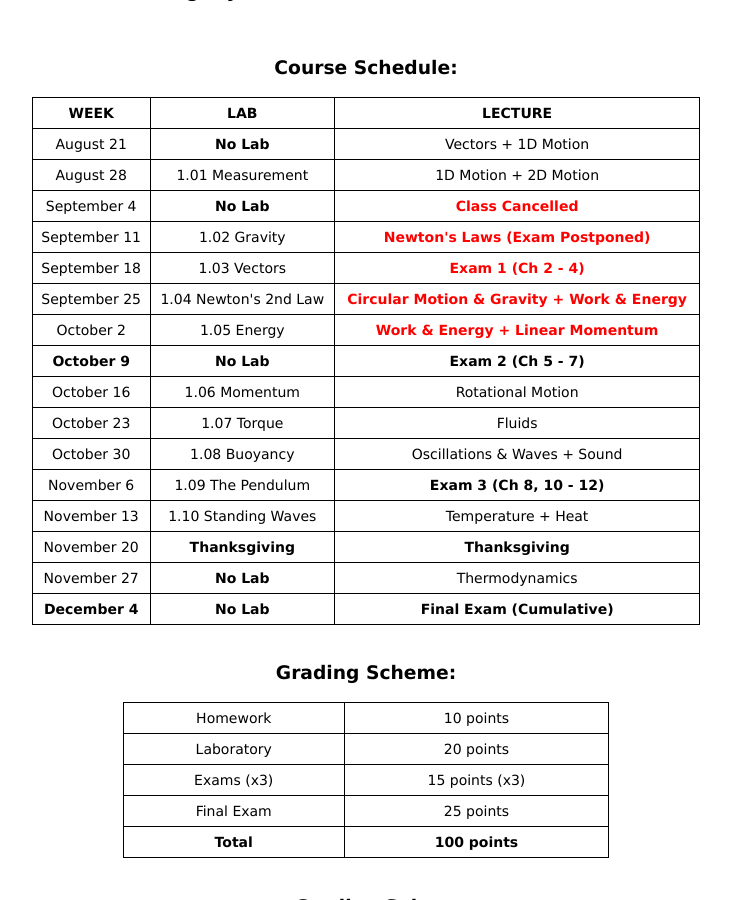
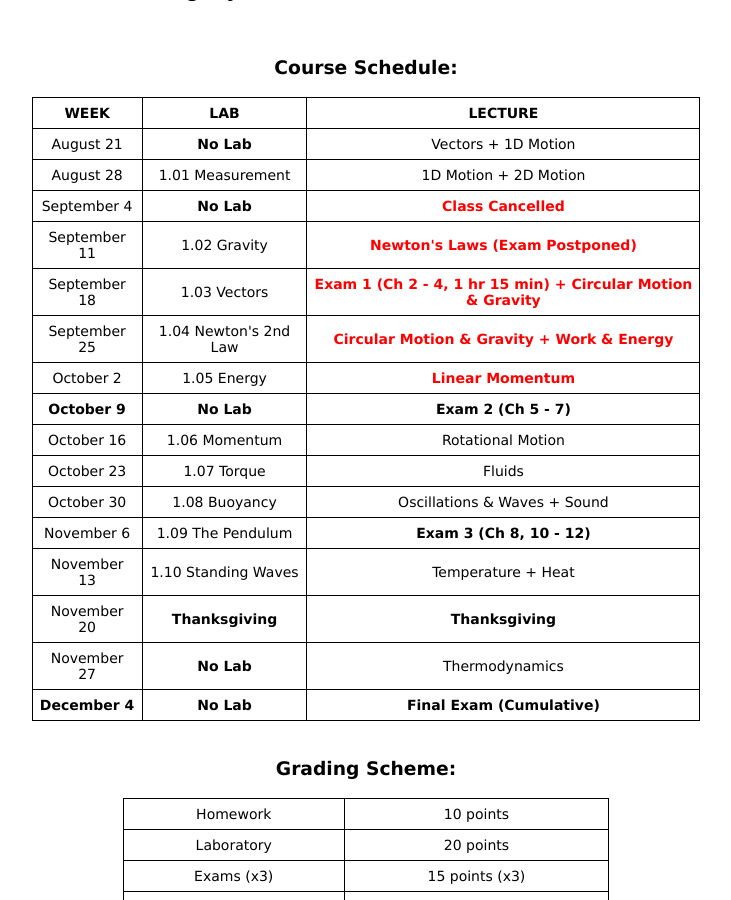
Before and after one commit to dhlaurence/dhlaurence.github.io, a Jekyll site: the page built from teaching/phys2350fall17.html, in a window 1280 px wide and 900 px high, scrolled down 386 px. Shown: the whole window, without its empty margins (274-1005 px from the left). Built offline with Jekyll 4.4.1, drawn with Linux system fonts in a browser that asks for light colours.

Commit message:
Update phys2350fall17.html

```diff
--- a/teaching/phys2350fall17.html
+++ b/teaching/phys2350fall17.html
@@ -68,7 +68,7 @@ title: PHYS2350Fall2017
   <tr>
     <td>September 18</td>
     <td>1.03 Vectors</td>
-    <td><b><font color="red">Exam 1 (Ch 2 - 4)</font></b></td>
+    <td><b><font color="red">Exam 1 (Ch 2 - 4, 1 hr 15 min) + Circular Motion & Gravity</font></b></td>
   </tr>
   <tr>
     <td>September 25</td>
@@ -78,7 +78,7 @@ title: PHYS2350Fall2017
   <tr>
     <td>October 2</td>
     <td>1.05 Energy</td>
-    <td><b><font color="red">Work & Energy + Linear Momentum</font></b></td>
+    <td><b><font color="red">Linear Momentum</font></b></td>
   </tr>
   <tr>
     <td><b>October 9</b></td>
```
